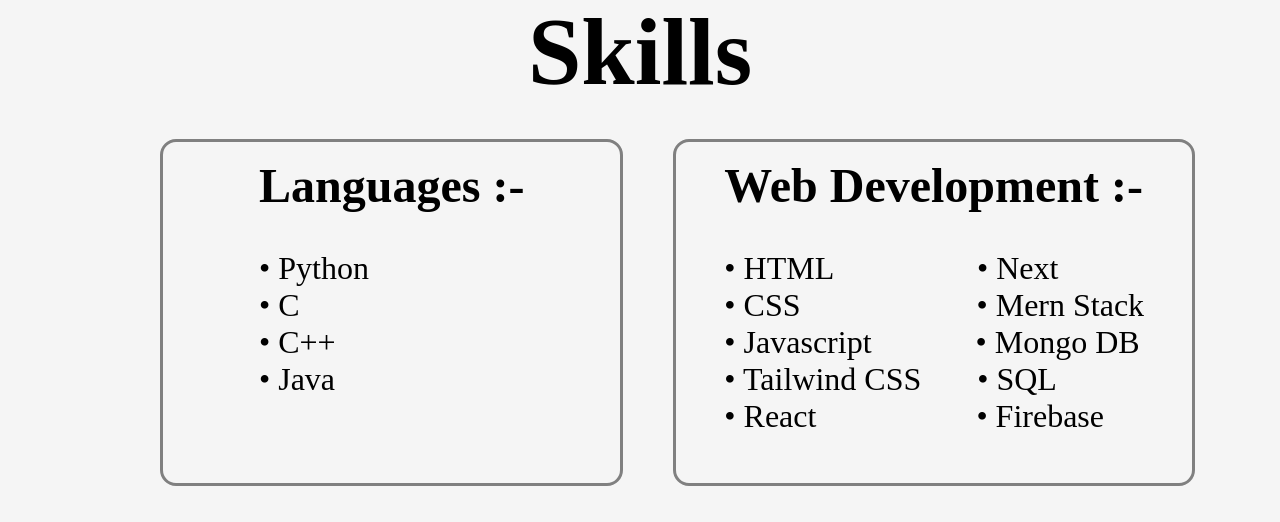
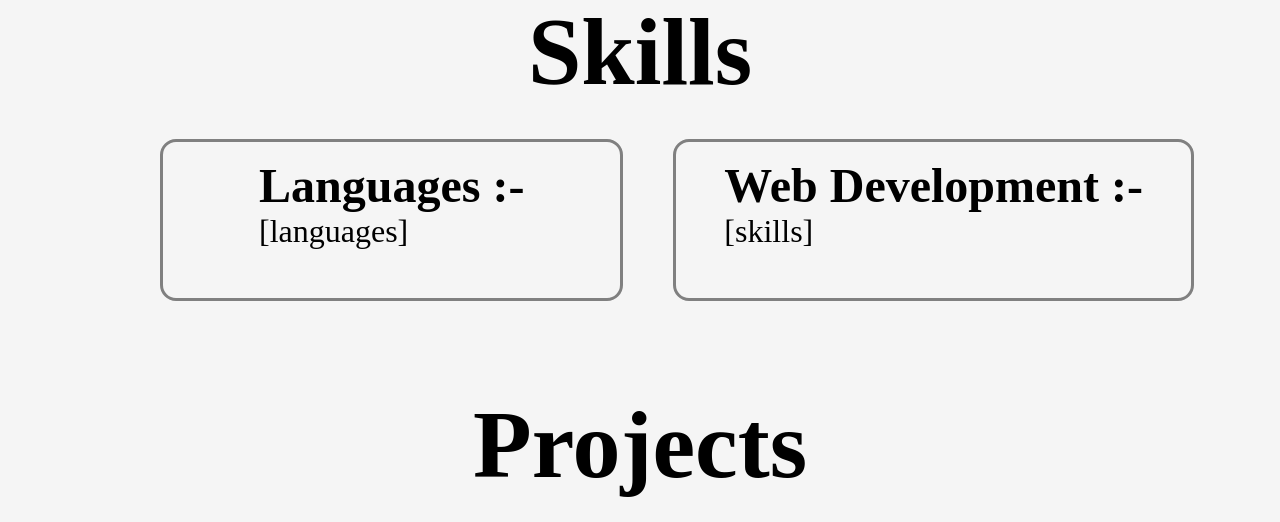
Before and after one commit to Ujjawal-04/Portfolio-Structure-and-Format, a Next.js app: page / in a window 1280 px wide. Shown: the part 1100-1622 px from the top of the page. Built offline with nearby package versions, Linux system fonts and the light colour scheme.

Commit message:
Update Skills.jsx

```diff
--- a/src/app/Components/Skills/Skills.jsx
+++ b/src/app/Components/Skills/Skills.jsx
@@ -8,28 +8,11 @@ const Skills = () => {
     <div className={styles.skill}>
     <div className={styles.language}>
      <h2>Languages :-</h2>
-     <br />
-      • Python
-      <br />
-      • C
-      <br />
-      • C++
-      <br />
-      • Java
+[languages]
     </div>
     <div className={styles.web}>
     <h2>Web Development :- </h2>
-      <br />
-      • HTML &nbsp;&nbsp;&nbsp;&nbsp;&nbsp;&nbsp;&nbsp;&nbsp;&nbsp;&nbsp;&nbsp;&nbsp;&nbsp;&nbsp;&nbsp;&nbsp;&nbsp;• Next
-      <br />
-      • CSS &nbsp;&nbsp;&nbsp;&nbsp;&nbsp;&nbsp;&nbsp;&nbsp;&nbsp;&nbsp;&nbsp;&nbsp;&nbsp;&nbsp;&nbsp;&nbsp;&nbsp;&nbsp;&nbsp;&nbsp;&nbsp;• Mern Stack
-      <br />
-      • Javascript&nbsp;&nbsp;&nbsp;&nbsp;&nbsp;&nbsp;&nbsp;&nbsp;&nbsp;&nbsp;&nbsp;&nbsp;&nbsp;• Mongo DB
-      <br />
-      • Tailwind CSS&nbsp;&nbsp;&nbsp;&nbsp;&nbsp;&nbsp; • SQL
-      <br />
-      • React&nbsp;&nbsp;&nbsp;&nbsp;&nbsp;&nbsp;&nbsp;&nbsp;&nbsp;&nbsp;&nbsp;&nbsp;&nbsp;&nbsp;&nbsp;&nbsp;&nbsp;&nbsp;&nbsp;&nbsp;• Firebase
-      <br />
+     [skills]
     </div>
     </div>
     </section>
```
